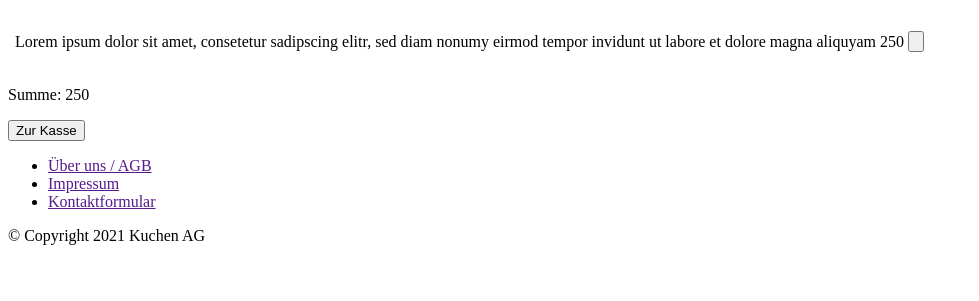
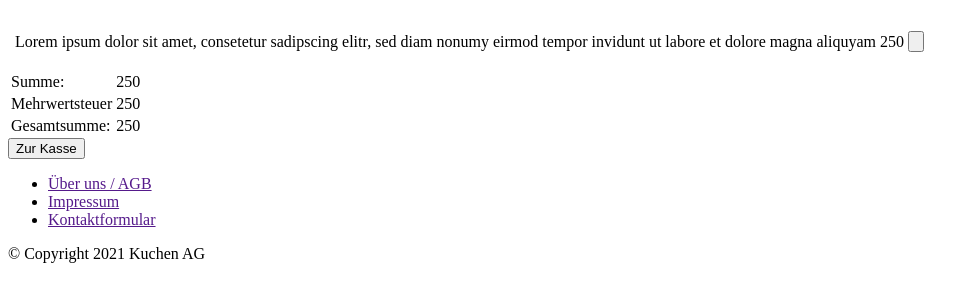
Before and after one commit to Adamastos3/Webanwendung2_Kuchen, a plain HTML site: page frondend/view/warenkorb.html in a window 1280 px wide. Shown: the part 167-468 px from the top of the page, without its empty margins (0-979 px from the left). Drawn offline with Linux system fonts and the light colour scheme.

Commit message:
adjustment of the total sum display

```diff
--- a/frondend/view/warenkorb.html
+++ b/frondend/view/warenkorb.html
@@ -33,7 +33,27 @@
     </div>
 
     <div>
-        <p>Summe: 250</p>
+        <table>
+            <tr>
+                <td>Summe: </td>
+                <td>250</td>
+            </tr>
+            <tr>
+                <td>Mehrwertsteuer</td>
+                <td>250</td>
+            </tr>
+            <tr>
+                <td>
+                    Gesamtsumme:
+                </td>
+                <td>
+                    250
+                </td>
+            </tr>
+        </table>
+    </div>
+
+    <div>
         <button onclick="">Zur Kasse</button>
     </div>
 
```
